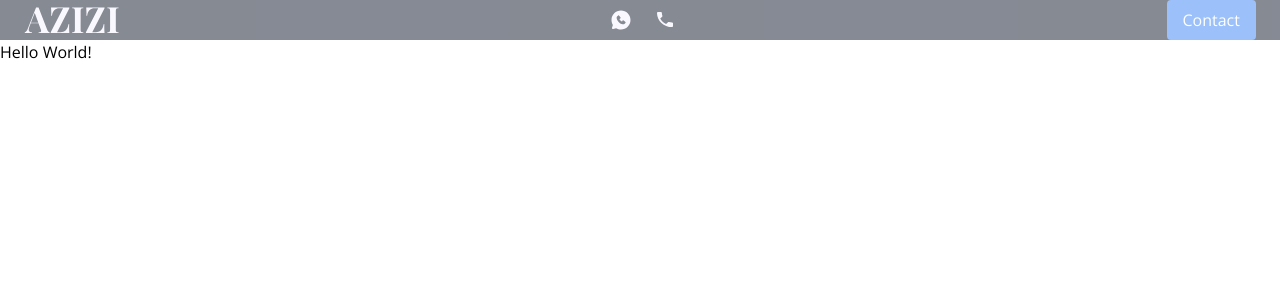
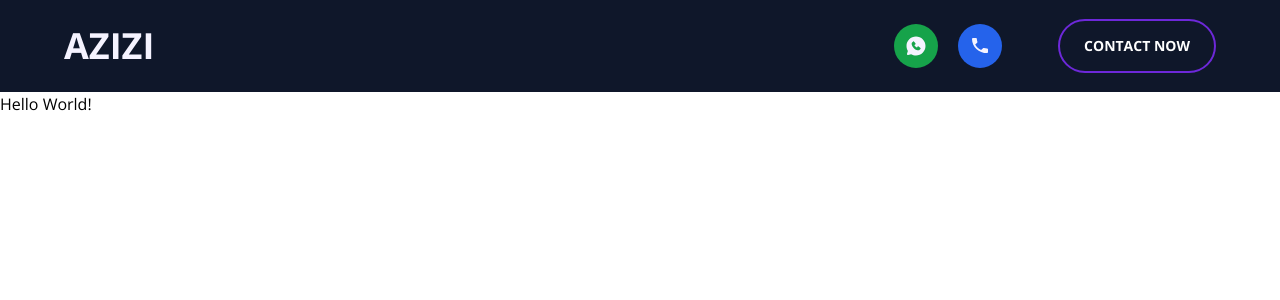
Before and after one commit to jedinrk/quiz_test, a Next.js app: page / in a window 1280 px wide. Shown: the top 300 px of the page. Built offline with nearby package versions, Linux system fonts and the light colour scheme; a web font is replaced by a local one.

Commit message:
added a NavBar

```diff
--- a/app/components/Navbar/NavBar.tsx
+++ b/app/components/Navbar/NavBar.tsx
@@ -4,18 +4,41 @@ import Image from "next/image";
 import Telegram from "../../../public/telegram.svg";
 import Whatsapp from "../../../public/whatsapp.svg";
 import AziziLogo from "../../../public/AZIZI.svg";
+import Link from "next/link";
 
 const NavBar = () => {
   return (
-    <nav className="opacity-50 bg-slate-900 w-1440 h-92 flex items-center justify-between px-6">
-      <Image src={AziziLogo} alt={""} className="w-100 h-auto" />
-      <div className="flex items-center space-x-6">
-        <Image src={Telegram} alt="Telegram" className="w-30 h-30" />
-        <Image src={Whatsapp} alt="WhatsApp" className="w-30 h-30" />
+    <nav className="w-full h-[92px] bg-slate-900 box-border">
+      <div className="container mx-auto py-[20px] px-[64px] h-full">
+        <div className="flex justify-between items-center h-full">
+          <div className="text-violet-50 text-4xl font-bold">AZIZI</div>
+          <ul className="flex justify-center items-center">
+            <li>
+              <Link href="/telegram">
+                <div className="p-3 bg-green-600 rounded-[60px] flex-col">
+                  <Image src={Telegram} alt="Telegram" className="w-30 h-30" />
+                </div>
+              </Link>
+            </li>
+            <li>
+              <Link href="/whatsapp">
+                <div className="ml-[20px] mr-[56px] p-3 bg-blue-600 rounded-[60px]">
+                  <Image src={Whatsapp} alt="WhatsApp" className="w-30 h-30" />
+                </div>
+              </Link>
+            </li>
+            <li className="flex justify-center items-center">
+              <Link href="/contact_now">
+                <div className="px-6 py-4 rounded-[60px] border-2 border-violet-700 justify-start items-start">
+                  <div className="text-white text-sm font-bold font-['Public Sans'] uppercase leading-tight">
+                    Contact now
+                  </div>
+                </div>
+              </Link>
+            </li>
+          </ul>
+        </div>
       </div>
-      <button className="bg-blue-500 text-white py-2 px-4 rounded">
-        Contact
-      </button>
     </nav>
   );
 };
--- a/app/page.tsx
+++ b/app/page.tsx
@@ -1,5 +1,4 @@
 import Image from 'next/image'
-import Header from './components/Header/Header'
 import NavBar from './components/Navbar/NavBar'
 
 export default function Home() {
```
